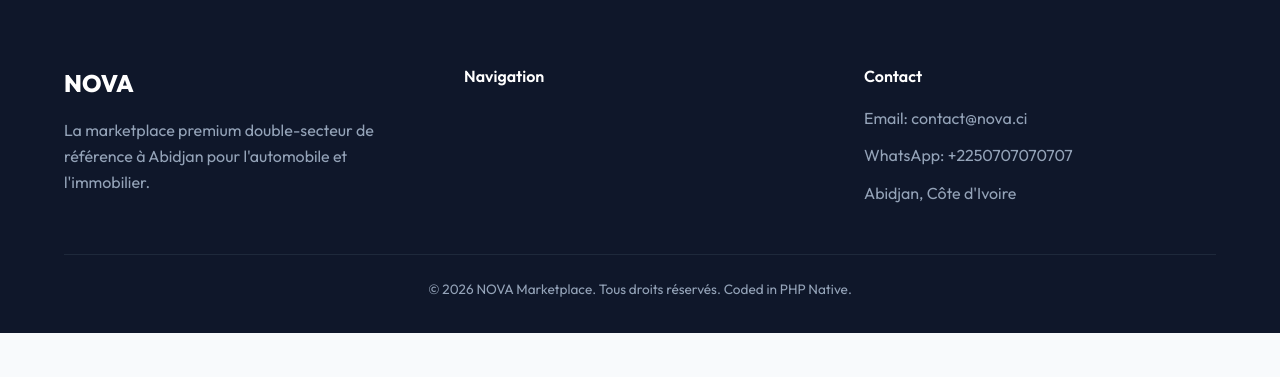
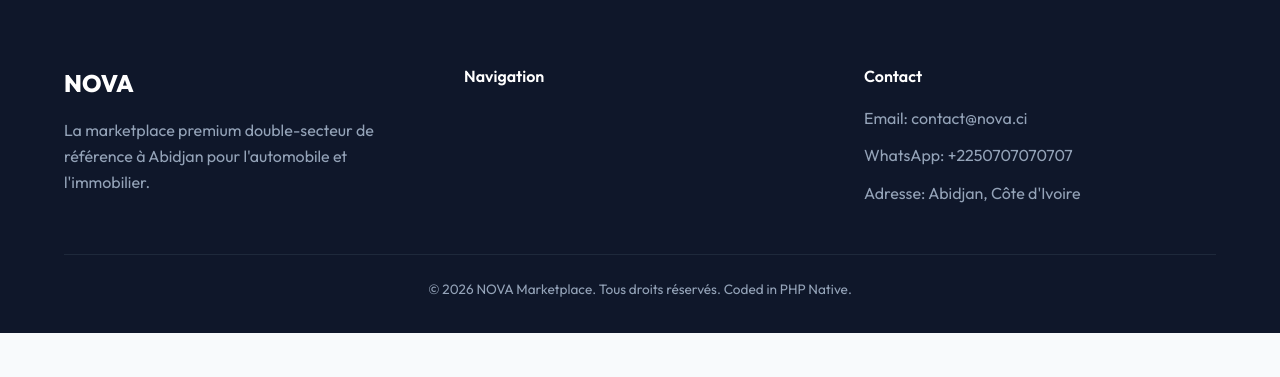
Before and after one commit to KODEX-cloud/Xnova, a PHP site: template php/src/Views/blog/index.php in a window 1280 px wide. Shown: the part 72-449 px from the top of the page. Run offline with PHP 8.4, Linux system fonts and the light colour scheme; the template is opened without the code that fills it: most values are stand-ins (such as "Sample title", 1, 10 or a date in 2020); some libraries are stand-ins or nearby versions.

Commit message:
chore: dynamize footer description and address from site settings

```diff
--- a/php/src/Views/layouts/main.php
+++ b/php/src/Views/layouts/main.php
@@ -110,7 +110,7 @@ $contactEmail = $settings['global.contact-email'] ?? 'contact@nova.ci';
             <div class="footer-grid">
                 <div>
                     <div class="footer-logo">NOVA</div>
-                    <p>La marketplace premium double-secteur de référence à Abidjan pour l'automobile et l'immobilier.</p>
+                    <p><?= htmlspecialchars($settings['global.site-description'] ?? 'La marketplace premium double-secteur de référence à Abidjan pour l\'automobile et l\'immobilier.') ?></p>
                 </div>
                 <div>
                     <div class="footer-title">Navigation</div>
@@ -129,7 +129,7 @@ $contactEmail = $settings['global.contact-email'] ?? 'contact@nova.ci';
                     <ul class="footer-links">
                         <li>Email: <?= htmlspecialchars($contactEmail) ?></li>
                         <li>WhatsApp: <?= htmlspecialchars($whatsappNumber) ?></li>
-                        <li>Abidjan, Côte d'Ivoire</li>
+                        <li>Adresse: <?= htmlspecialchars($settings['global.contact-address'] ?? 'Abidjan, Côte d\'Ivoire') ?></li>
                     </ul>
                 </div>
             </div>
```
